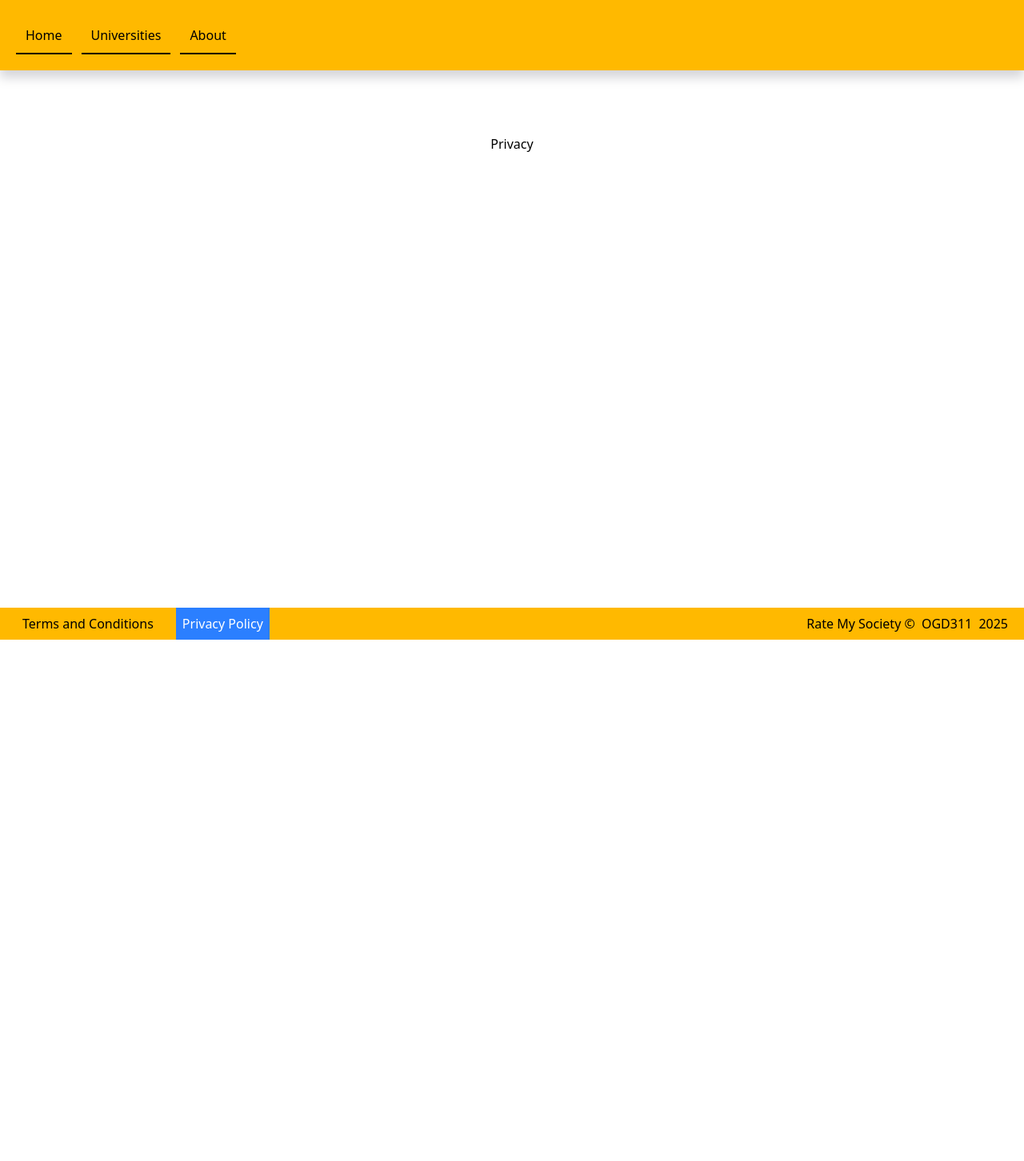
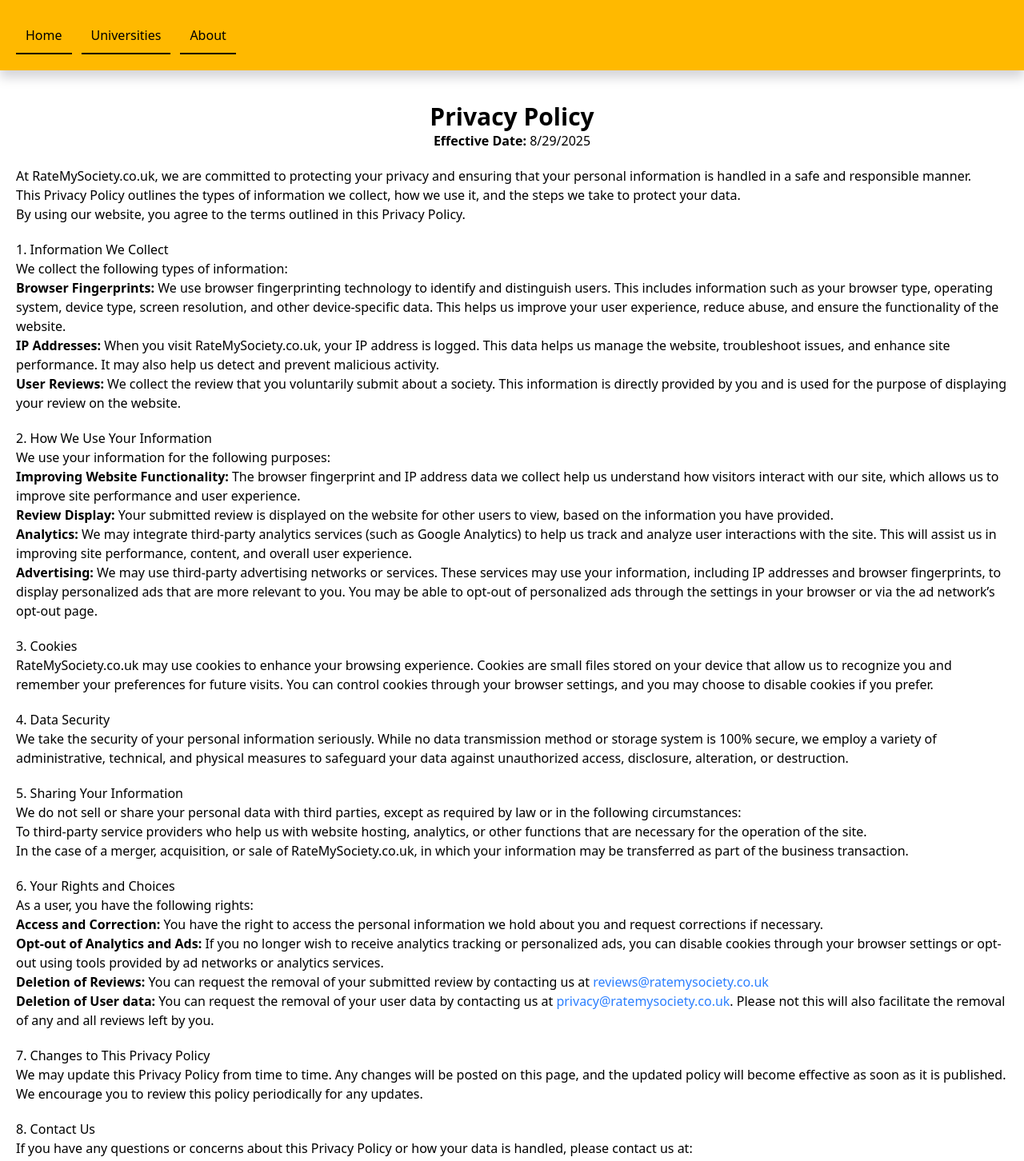
Before and after one commit to OGD311/ratemysociety, a Next.js app: page /privacy in a window 1280 px wide. Shown: the top 1452 px of the page at 80% size. Before the commit the page ends 800 px from the top, so only its background shows below. Built offline with nearby package versions, Linux system fonts and the light colour scheme.

Commit message:
Added basic privacy policy, covering data stored, methods to request data deletion. Added details regarding third party services, and methods of contact.

```diff
--- a/src/app/privacy/page.tsx
+++ b/src/app/privacy/page.tsx
@@ -1,5 +1,60 @@
 export default function Privacy() {
     return (
-        <p>Privacy</p>
+        <div className="p-5 -mt-15">
+
+            <h1 className="text-center text-3xl font-bold">Privacy Policy</h1>
+
+            <p className="text-center mb-5"><strong>Effective Date:</strong> { new Date("2025-08-29").toLocaleDateString()}</p>
+
+            <p>At RateMySociety.co.uk, we are committed to protecting your privacy and ensuring that your personal information is handled in a safe and responsible manner. <br/>This Privacy Policy outlines the types of information we collect, how we use it, and the steps we take to protect your data.</p>
+            <p className="mb-5">By using our website, you agree to the terms outlined in this Privacy Policy.</p>
+
+            <h2>1. Information We Collect</h2>
+            <p>We collect the following types of information:</p>
+            <ul className="mb-5">
+                <li><strong>Browser Fingerprints:</strong> We use browser fingerprinting technology to identify and distinguish users. This includes information such as your browser type, operating system, device type, screen resolution, and other device-specific data. This helps us improve your user experience, reduce abuse, and ensure the functionality of the website.</li>
+                <li><strong>IP Addresses:</strong> When you visit RateMySociety.co.uk, your IP address is logged. This data helps us manage the website, troubleshoot issues, and enhance site performance. It may also help us detect and prevent malicious activity.</li>
+                <li><strong>User Reviews:</strong> We collect the review that you voluntarily submit about a society. This information is directly provided by you and is used for the purpose of displaying your review on the website.</li>
+            </ul>
+
+            <h2>2. How We Use Your Information</h2>
+            <p>We use your information for the following purposes:</p>
+            <ul className="mb-5">
+                <li><strong>Improving Website Functionality:</strong> The browser fingerprint and IP address data we collect help us understand how visitors interact with our site, which allows us to improve site performance and user experience.</li>
+                <li><strong>Review Display:</strong> Your submitted review is displayed on the website for other users to view, based on the information you have provided.</li>
+                <li><strong>Analytics:</strong> We may integrate third-party analytics services (such as Google Analytics) to help us track and analyze user interactions with the site. This will assist us in improving site performance, content, and overall user experience.</li>
+                <li><strong>Advertising:</strong> We may use third-party advertising networks or services. These services may use your information, including IP addresses and browser fingerprints, to display personalized ads that are more relevant to you. You may be able to opt-out of personalized ads through the settings in your browser or via the ad network’s opt-out page.</li>
+            </ul>
+
+            <h2>3. Cookies</h2>
+            <p className="mb-5">RateMySociety.co.uk may use cookies to enhance your browsing experience. Cookies are small files stored on your device that allow us to recognize you and remember your preferences for future visits. You can control cookies through your browser settings, and you may choose to disable cookies if you prefer.</p>
+
+            <h2>4. Data Security</h2>
+            <p className="mb-5">We take the security of your personal information seriously. While no data transmission method or storage system is 100% secure, we employ a variety of administrative, technical, and physical measures to safeguard your data against unauthorized access, disclosure, alteration, or destruction.</p>
+
+            <h2>5. Sharing Your Information</h2>
+            <p>We do not sell or share your personal data with third parties, except as required by law or in the following circumstances:</p>
+            <ul className="mb-5">
+                <li>To third-party service providers who help us with website hosting, analytics, or other functions that are necessary for the operation of the site.</li>
+                <li>In the case of a merger, acquisition, or sale of RateMySociety.co.uk, in which your information may be transferred as part of the business transaction.</li>
+            </ul>
+
+            <h2>6. Your Rights and Choices</h2>
+            <p>As a user, you have the following rights:</p>
+            <ul className="mb-5">
+                <li><strong>Access and Correction:</strong> You have the right to access the personal information we hold about you and request corrections if necessary.</li>
+                <li><strong>Opt-out of Analytics and Ads:</strong> If you no longer wish to receive analytics tracking or personalized ads, you can disable cookies through your browser settings or opt-out using tools provided by ad networks or analytics services.</li>
+                <li><strong>Deletion of Reviews:</strong> You can request the removal of your submitted review by contacting us at <a className="text-blue-500 hover:text-blue-800 transition duration-100" href="mailto:reviews@ratemysociety.co.uk">reviews@ratemysociety.co.uk</a></li>
+                <li><strong>Deletion of User data:</strong> You can request the removal of your user data by contacting us at <a className="text-blue-500 hover:text-blue-800 transition duration-100" href="mailto:privacy@ratemysociety.co.uk">privacy@ratemysociety.co.uk</a>. Please not this will also facilitate the removal of any and all reviews left by you.</li>
+            </ul>
+
+            <h2>7. Changes to This Privacy Policy</h2>
+            <p className="mb-5">We may update this Privacy Policy from time to time. Any changes will be posted on this page, and the updated policy will become effective as soon as it is published. We encourage you to review this policy periodically for any updates.</p>
+
+            <h2>8. Contact Us</h2>
+            <p>If you have any questions or concerns about this Privacy Policy or how your data is handled, please contact us at:</p>
+            <p>Email: <a className="text-blue-500 hover:text-blue-800 transition duration-100" href="mailto:privacy@ratemysociety.co.uk">privacy@ratemysociety.co.uk</a></p>
+
+        </div>
     )
 }
```
